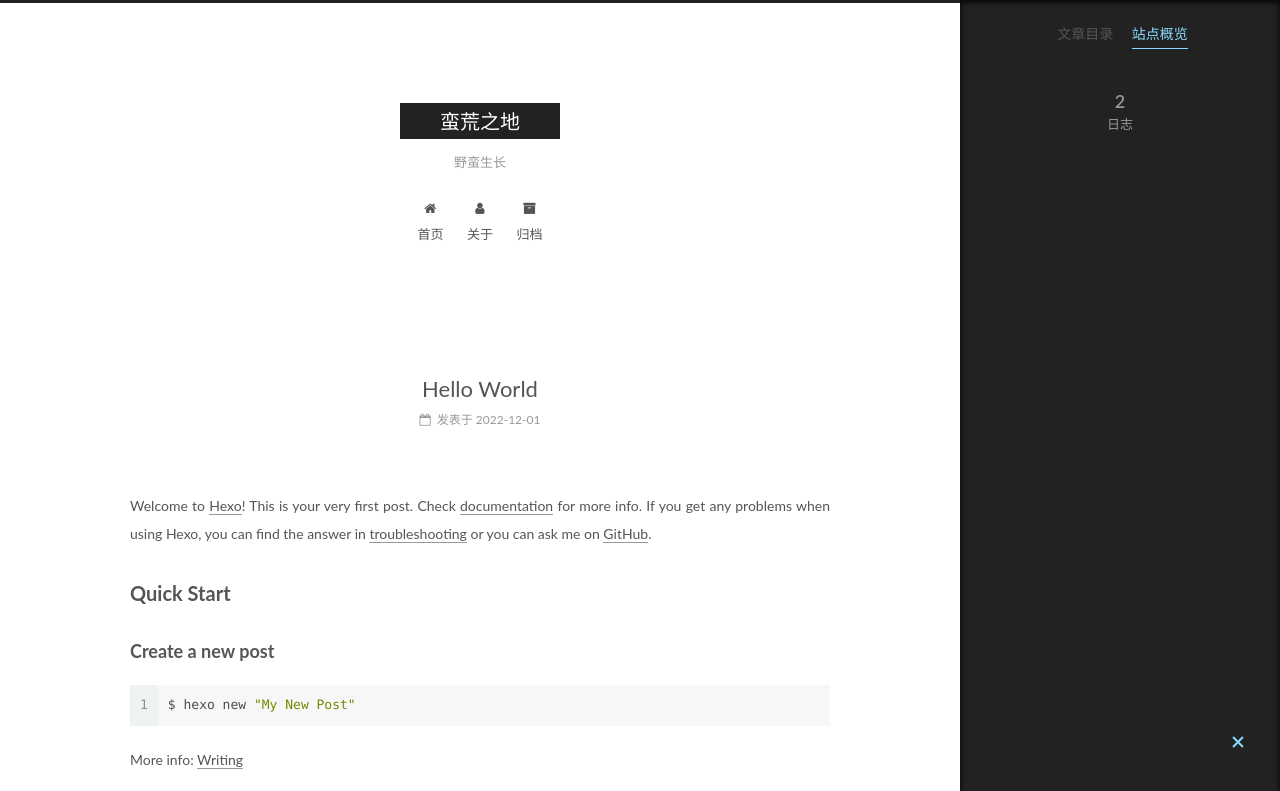
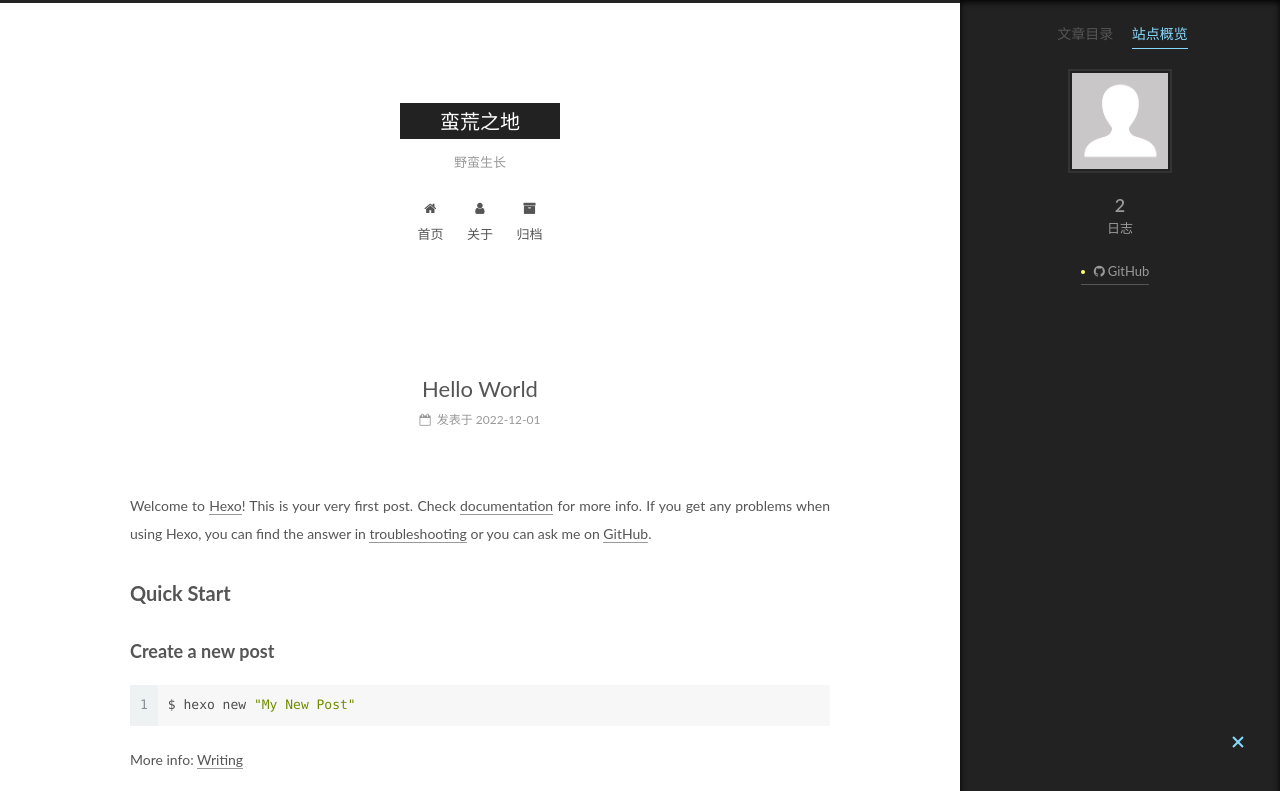
Before and after one commit to avon-dot/avon-dot.github.io, a plain HTML site: page 2022/12/01/hello-world/index.html in a window 1280 px wide. Both pictures are taken after a click on the item "站点概览". Shown: the top 791 px of the page. Drawn offline with Linux system fonts and the light colour scheme.

Commit message:
Site updated: 2022-12-02 16:39:19

```diff
--- a/2022/12/01/hello-world/index.html
+++ b/2022/12/01/hello-world/index.html
@@ -421,6 +421,10 @@
         <div class="site-overview">
           <div class="site-author motion-element" itemprop="author" itemscope itemtype="http://schema.org/Person">
 
+              <img class="site-author-image" itemprop="image"
+                src="/images/avatar.gif"
+                alt="" />
+
               <p class="site-author-name" itemprop="name"></p>
               <p class="site-description motion-element" itemprop="description"></p>
           </div>
@@ -446,6 +450,16 @@
 
 
 
+
+            <div class="links-of-author motion-element">
+
+                  <span class="links-of-author-item">
+                    <a href="https://github.com/yourname" target="_blank" title="GitHub">
+
+                        <i class="fa fa-fw fa-github"></i>GitHub</a>
+                  </span>
+
+            </div>
 
 
 
```
Also changed, not shown: 2022/12/01/post-title-with-whitespace/index.html (+14 -0 lines), about/me.html (+14 -0 lines), archives/2022/12/index.html (+14 -0 lines), archives/2022/index.html (+14 -0 lines), archives/index.html (+14 -0 lines), index.html (+14 -0 lines).
